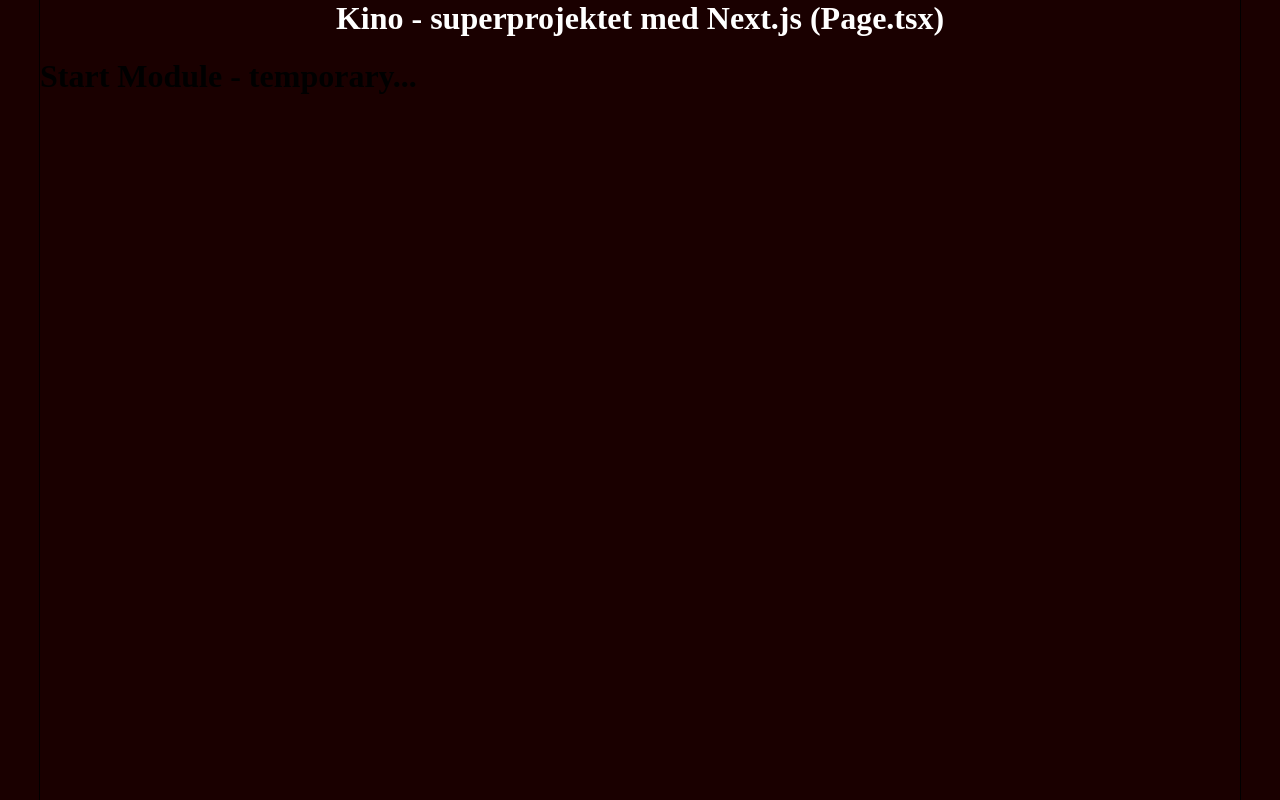
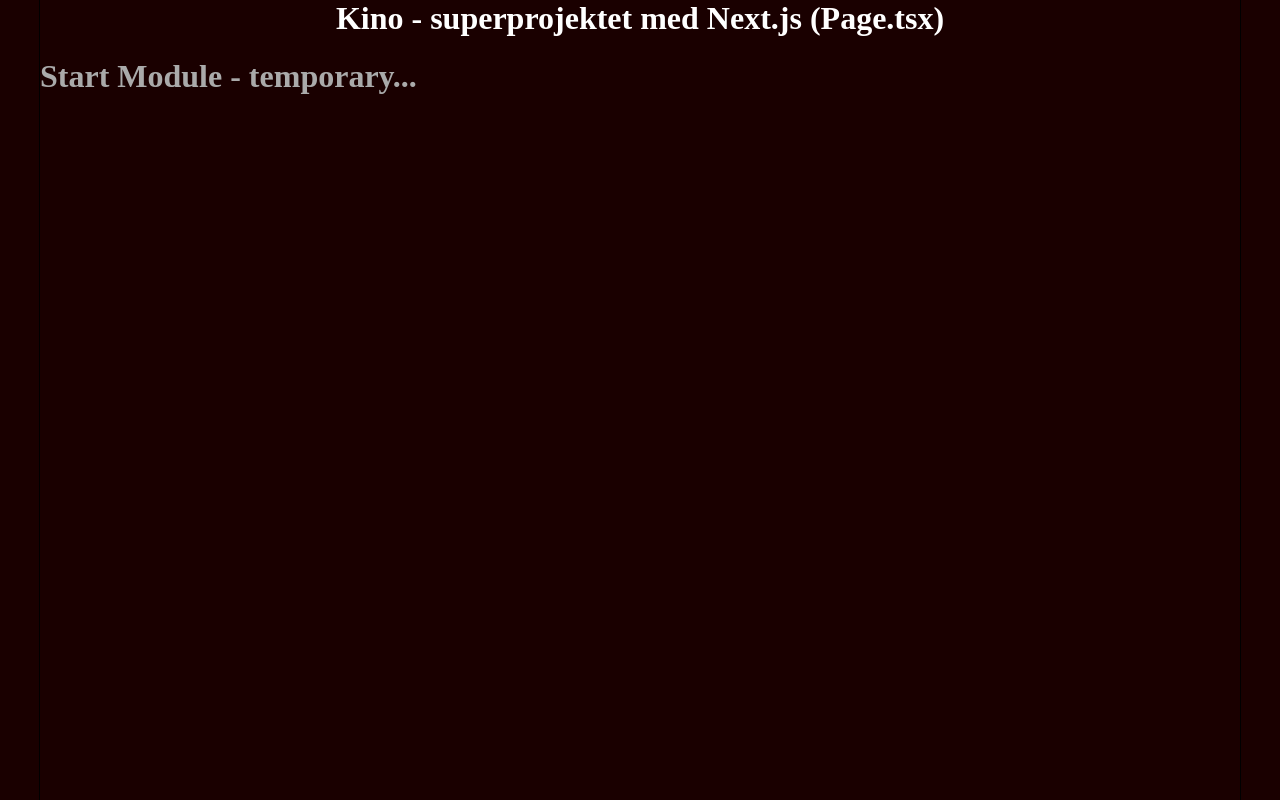
Before and after one commit to anteman-swe/kino-with-next.js, a Next.js app in the folder kino-webb/: page / in a window 1280 px wide. Built offline with nearby package versions, Linux system fonts and the light colour scheme.

Commit message:
install Auth.js, basic setup

```diff
--- a/kino-webb/package.json
+++ b/kino-webb/package.json
@@ -15,6 +15,7 @@
     "@base-ui/react": "^1.4.1",
     "@prisma/client": "^7.8.0",
     "next": "16.2.4",
+    "next-auth": "5.0.0-beta.31",
     "react": "19.2.4",
     "react-dom": "19.2.4",
     "sass": "^1.99.0"
--- /dev/null
+++ b/kino-webb/src/app/api/auth/[...nextauth]/route.ts
@@ -0,0 +1,2 @@
+import { handlers } from "@/app/auth" // Referring to the auth.ts we just created
+export const { GET, POST } = handlers
--- /dev/null
+++ b/kino-webb/src/app/auth.ts
@@ -0,0 +1,5 @@
+import NextAuth from "next-auth"
+
+export const { handlers, signIn, signOut, auth } = NextAuth({
+  providers: [],
+})
--- /dev/null
+++ b/kino-webb/src/app/components/start module.scss
@@ -0,0 +1,3 @@
+h1 {
+  color: $text-muted;
+}
--- a/kino-webb/src/app/components/start.tsx
+++ b/kino-webb/src/app/components/start.tsx
@@ -1,3 +1,5 @@
+import './start module.scss';
+
 export default function Start() {
   return (
     <div>
```
Also changed, not shown: 2 other files (tests, documents, lock files or other folders).
